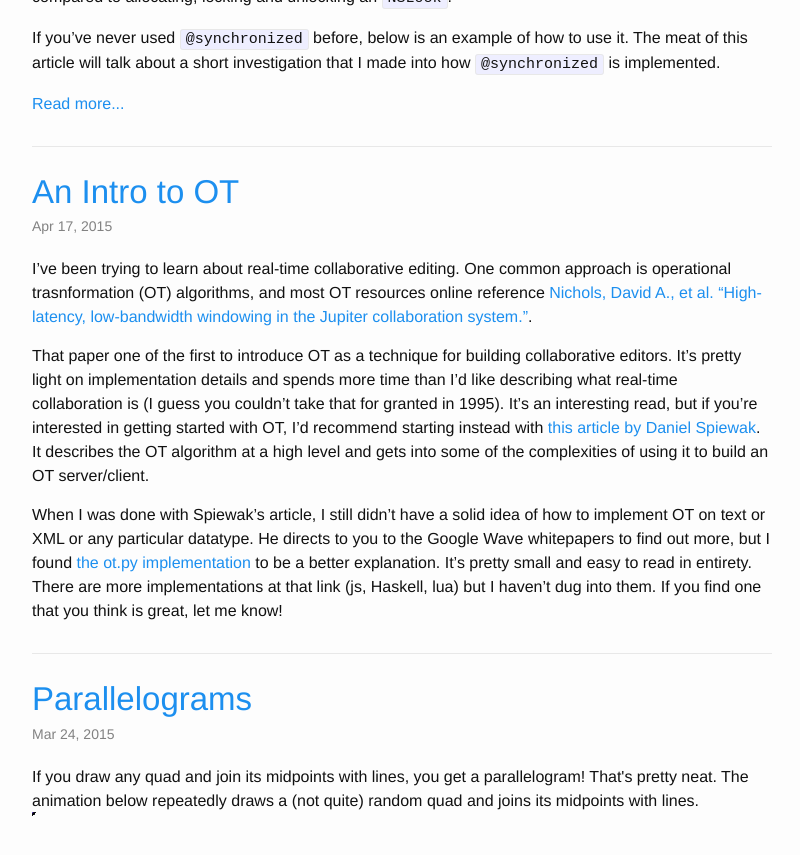
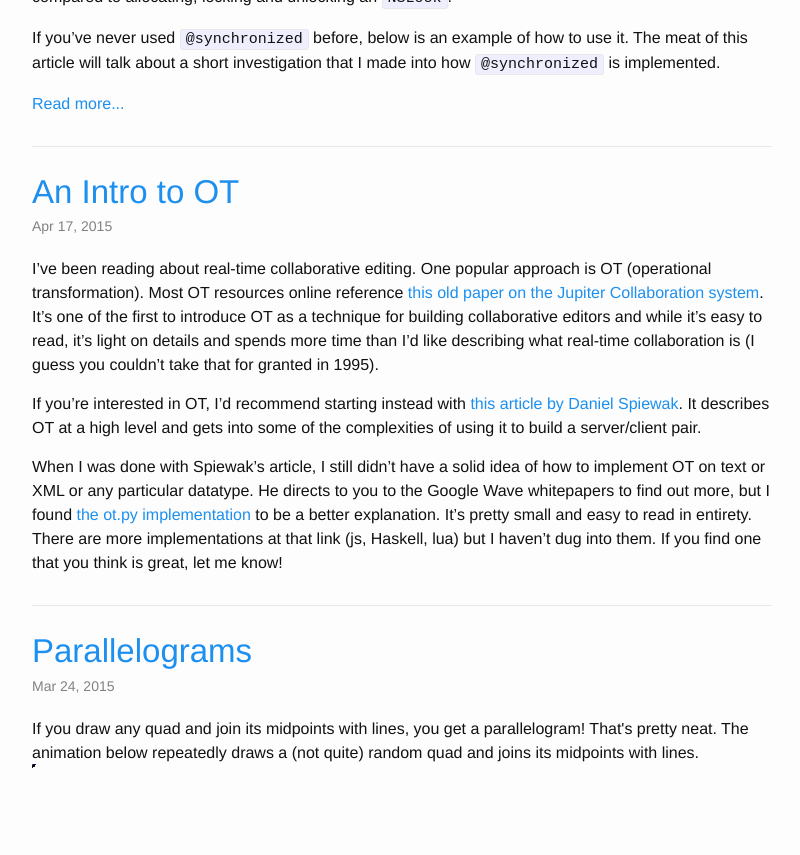
Before and after one commit to ryankaplan/ryankaplan.github.io, a Jekyll site: the page built from index.html, in a window 1280 px wide and 900 px high, scrolled down 1304 px. Shown: the top 855 px of the window, without its empty margins (238-1038 px from the left). Built offline with Jekyll 4.4.1, drawn with Linux system fonts in a browser that asks for light colours; nearby versions of some CDN libraries; Markdown is read by kramdown in place of the engine named in the settings.

Commit message:
Clean up grammar

```diff
--- a/_posts/2015-04-17-an_intro_to_ot.md
+++ b/_posts/2015-04-17-an_intro_to_ot.md
@@ -8,17 +8,8 @@ categories:
  - operational-transformation
 ---
 
-I've been trying to learn about real-time collaborative editing. One common approach is operational trasnformation (OT) algorithms,
-and most OT resources online reference [Nichols, David A., et al. "High-latency, low-bandwidth windowing in the Jupiter collaboration system."](http://dl.acm.org/citation.cfm?id=215706).
+I've been reading about real-time collaborative editing. One popular approach is OT (operational transformation). Most OT resources online reference [this old paper on the Jupiter Collaboration system](http://dl.acm.org/citation.cfm?id=215706). It's one of the first to introduce OT as a technique for building collaborative editors and while it's easy to read, it's light on details and spends more time than I'd like describing what real-time collaboration is (I guess you couldn't take that for granted in 1995).
 
- That paper one of the first to introduce OT as a technique for building collaborative editors. It's pretty light on
- implementation details and spends more time than I'd like describing what real-time collaboration is (I guess you couldn't take that
- for granted in 1995). It's an interesting read, but if you're interested in getting started with OT, I'd recommend starting
- instead with [this article by Daniel Spiewak](http://www.codecommit.com/blog/java/understanding-and-applying-operational-transformation).
- It describes the OT algorithm at a high level and gets into some of the complexities of using it to build an OT server/client.
+If you're interested in OT, I'd recommend starting instead with [this article by Daniel Spiewak](http://www.codecommit.com/blog/java/understanding-and-applying-operational-transformation). It describes OT at a high level and gets into some of the complexities of using it to build a server/client pair.
 
- When I was done with Spiewak's article, I still didn't have a solid idea of how to implement OT on text or XML or any
-  particular datatype. He directs to you to the Google Wave whitepapers to find out more, but I found
-  [the ot.py implementation](https://github.com/Operational-Transformation) to be a better explanation. It's pretty
-  small and easy to read in entirety. There are more implementations at that link (js, Haskell, lua) but I haven't dug
-  into them. If you find one that you think is great, let me know!
+ When I was done with Spiewak's article, I still didn't have a solid idea of how to implement OT on text or XML or any  particular datatype. He directs to you to the Google Wave whitepapers to find out more, but I found [the ot.py implementation](https://github.com/Operational-Transformation) to be a better explanation. It's pretty  small and easy to read in entirety. There are more implementations at that link (js, Haskell, lua) but I haven't dug into them. If you find one that you think is great, let me know!
```
